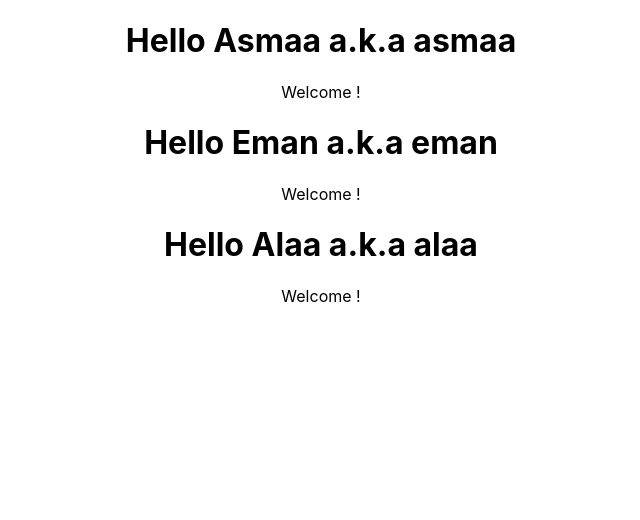
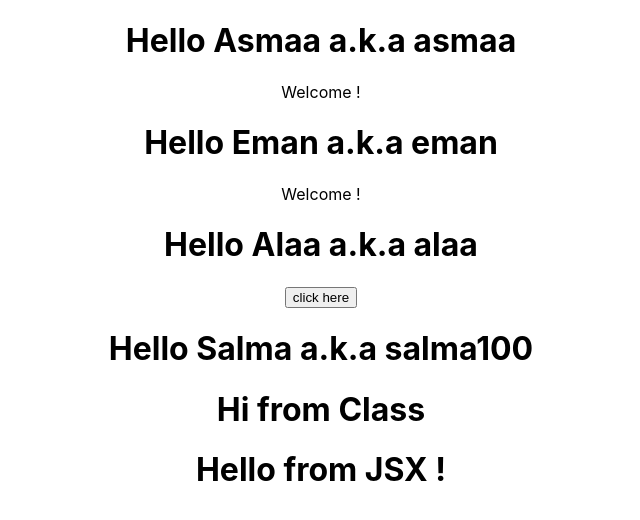
Before and after one commit to Asmaathabet/react-js-course, a React (Create React App) app: page / in a window 1280 px wide. Shown: the top 520 px of the page, without its empty margins (319-959 px from the left). Built offline with nearby package versions, Linux system fonts and the light colour scheme.

Commit message:
pass props to class components

```diff
--- a/src/App.js
+++ b/src/App.js
@@ -1,8 +1,8 @@
 import React from 'react';
 
 import Greet from './components/Greet';
-// import Welcome from './components/Welcome';
-// import Hello from './components/Hello';
+import Welcome from './components/Welcome';
+import Hello from './components/Hello';
 import './App.css';
 
 function App() {
@@ -10,9 +10,9 @@ function App() {
     <div className="App">
       <Greet name="Asmaa"  username="asmaa"><p1> Welcome !</p1> </Greet>
       <Greet name="Eman" username="eman" ><p1> Welcome !</p1></Greet>
-      <Greet name="Alaa" username="alaa" ><p1> Welcome !</p1></Greet>
-      {/* <Welcome />
-      <Hello /> */}
+      <Greet name="Alaa" username="alaa" ><button> click here </button></Greet>
+      <Welcome name="Salma"  username="salma100" > <h1>Hi from Class</h1> </Welcome>
+      <Hello />
     </div>
   );
 }
--- a/src/components/Greet.js
+++ b/src/components/Greet.js
@@ -5,10 +5,13 @@ import React from 'react';
 // }
 
 const Greet = (props) => {
+    // props is immutable => can't be assign or take another value
 return (
     // a.k.a => also known as
     <div>
-        <h1> Hello {props.name} a.k.a  {props.username} </h1>
+        <h1>
+            Hello {props.name} a.k.a  {props.username}
+        </h1>
         {props.children}
     </div>
 )
--- a/src/components/Welcome.js
+++ b/src/components/Welcome.js
@@ -2,7 +2,13 @@ import React , { Component } from 'react';
 
 class Welcome extends Component {
     render (){
-        return <h1>Hello from Class Component</h1>
-    }
+        return (
+        <div>
+            <h1>
+                Hello  {this.props.name} a.k.a {this.props.username}
+            </h1>
+            {this.props.children}
+        </div>
+        ) }
 }
 export default Welcome;
```
